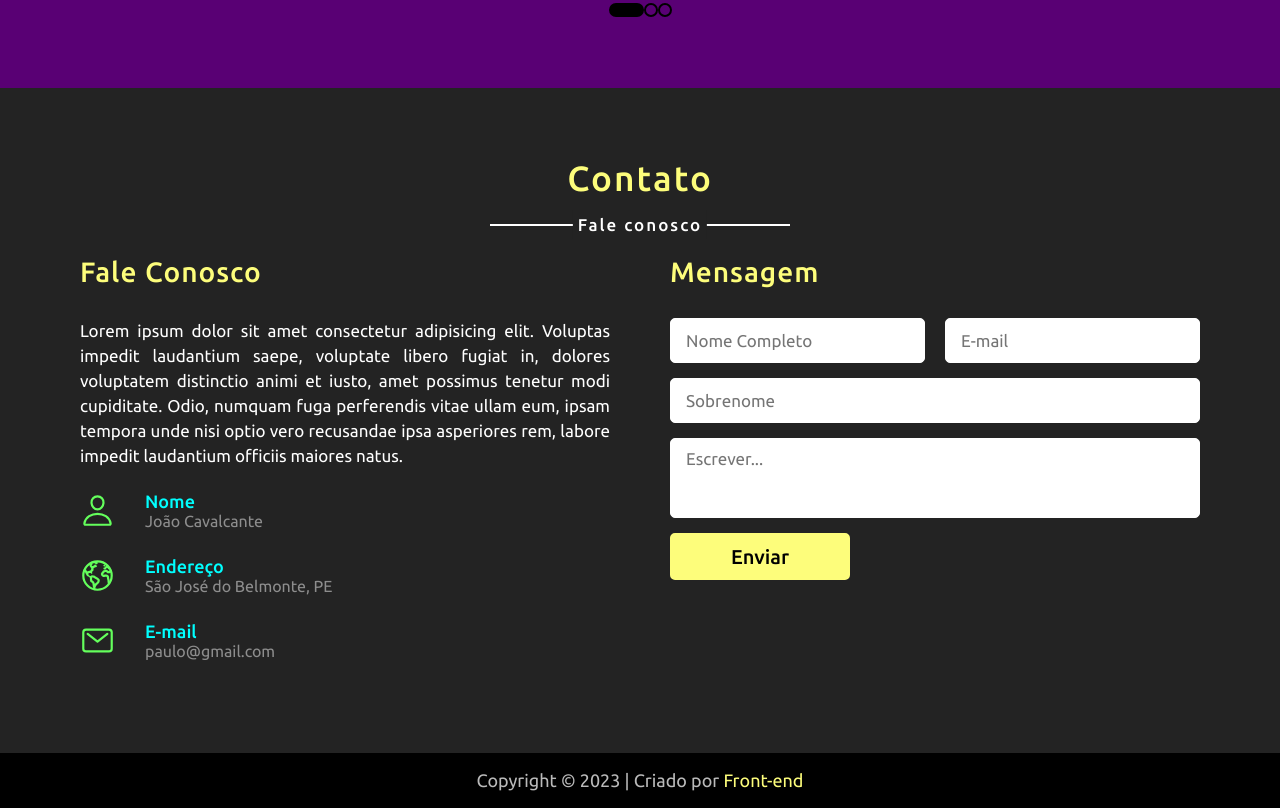
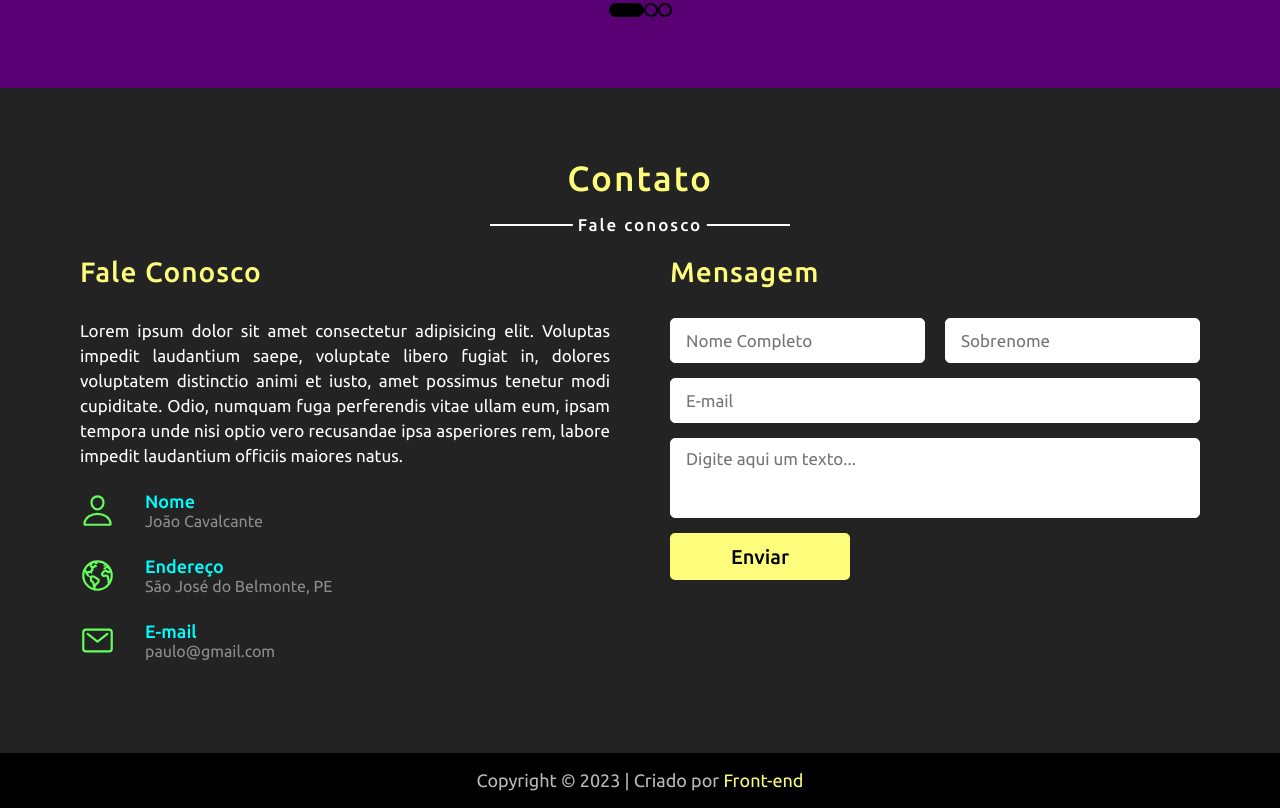
Before and after one commit to paulocavalc/blog-paulo, a plain HTML site: page index.html in a window 1280 px wide. Shown: the part 3186-3994 px from the top of the page. Drawn offline with nearby package versions, Linux system fonts and the light colour scheme.

Commit message:
Alterado E-mail

```diff
--- a/index.html
+++ b/index.html
@@ -245,15 +245,15 @@
                                 <input type="text" placeholder="Nome Completo" required>
                             </div>
                             <div class="field email">
-                                <input type="email" placeholder="E-mail" required>
+                                <input type="text" placeholder="Sobrenome" required>
                             </div>
                         </div>
                         <div class="field">
                             <div class="field">
-                                <input type="text" placeholder="Sobrenome" required>
+                                <input type="email" placeholder="E-mail" required>
                             </div>
                             <div class="field textarea">
-                                <textarea  cols="10" rows="10" placeholder="Escrever..." required></textarea>
+                                <textarea  cols="10" rows="10" placeholder="Digite aqui um texto..." required></textarea>
                             </div>
                             <div class="button">
                                 <button type="submit">Enviar</button>
```
